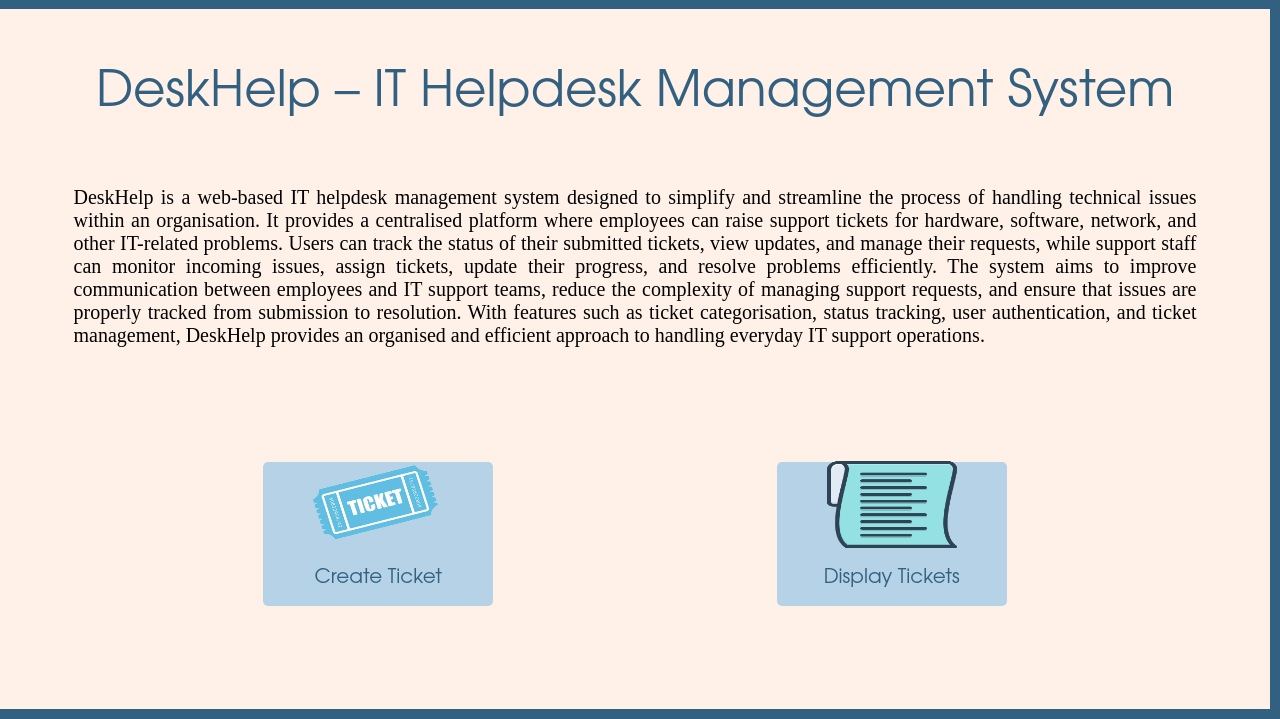
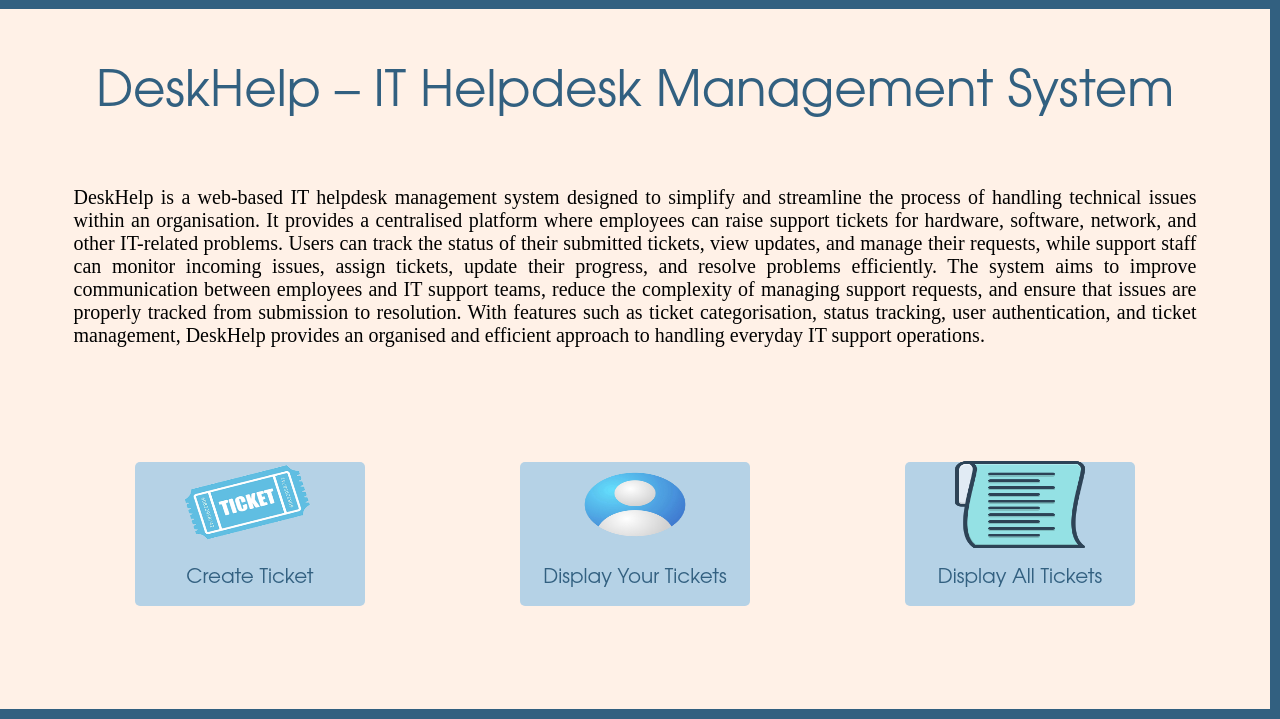
Before and after one commit to yashsuvarna797-ship-it/Desk-help, a Django app: page / in a window 1280 px wide. Shown: the part 81-800 px from the top of the page. Run offline with Django 5.2, Linux system fonts and the light colour scheme.

Commit message:
Add display all tickets to every user feature

```diff
--- a/mysite/DeskHelp/static/DeskHelp/style.css
+++ b/mysite/DeskHelp/static/DeskHelp/style.css
@@ -534,7 +534,7 @@ form{
     color:var(--blue);
     padding:3px;
     border-radius:2px;
-    margin-top:10px;
+    margin-top:0px;
     margin-left:5px;
     font-weight:bold;
     font-family:var(--logo-font);
@@ -547,7 +547,7 @@ form{
     color:var(--blue);
     padding:3px;
     border-radius:2px;
-    margin-bottom:10px;
+    margin-bottom:0px;
     margin-left:5px;
     font-weight:bold;
     font-family:var(--logo-font);
@@ -555,11 +555,11 @@ form{
 
 .template-left{
     display:flex;
-    height:100%;
+    height:12vh;
     width:50%;
     flex-direction:column;
     align-items:space-around;
-    gap:50px;
+    gap:20px;
 }
 
 .template-right{
--- a/mysite/DeskHelp/templates/DeskHelp/index.html
+++ b/mysite/DeskHelp/templates/DeskHelp/index.html
@@ -49,8 +49,14 @@ The system aims to improve communication between employees and IT support teams,
 
                 <a href="{% url 'display_tickets' %}">
                     <div class="tickets-info">
+                        <img src="{% static 'DeskHelp/assets/user.png' %}">
+                        <p>Display Your Tickets</p>
+                    </div>
+                </a>
+                <a href="{% url 'all_tickets' %}">
+                    <div class="tickets-info">
                         <img src="{% static 'DeskHelp/assets/note.png' %}">
-                        <p>Display Tickets</p>
+                        <p>Display All Tickets</p>
                     </div>
                 </a>
             </div>
--- a/mysite/DeskHelp/templates/DeskHelp/ticket/display_ticket_info.html
+++ b/mysite/DeskHelp/templates/DeskHelp/ticket/display_ticket_info.html
@@ -25,6 +25,7 @@
             <div class="sub-detail">
                 <p>category - {{ ticket.category }}</p>
             </div>
+            {% if ticket.owner == user %}
             <div class="button-div">
                 <a href="{% url 'delete_ticket' ticket.id %}">
                     <div class="use-button">
@@ -37,6 +38,7 @@
                     </div>
                 </a>
             </div>
+            {% endif %}
 
             <form method="POST" class="comment-form">
                 {% csrf_token %}
--- a/mysite/DeskHelp/urls.py
+++ b/mysite/DeskHelp/urls.py
@@ -17,6 +17,7 @@ urlpatterns=[
     path('DeleteTicket/<int:pk>/', views.delete_ticket_view, name='delete_ticket'),
     path('UpdateTicket/<int:pk>/', views.UpdateTicketView.as_view(), name='update_ticket'),
     path('Profile', views.UpdateProfileView.as_view(), name='profile'),
-    path('UserProfile/<int:pk>/', views.other_users_profile_view, name='user_profile')
+    path('UserProfile/<int:pk>/', views.other_users_profile_view, name='user_profile'),
+    path('AllTickets', views.AllTicketView.as_view(), name='all_tickets'),
 
 ]
--- a/mysite/DeskHelp/views.py
+++ b/mysite/DeskHelp/views.py
@@ -6,6 +6,7 @@ from django.urls import reverse_lazy
 from django.contrib.auth.decorators import login_required
 from django.contrib.auth import logout,login
 from django.views.generic.edit import FormView, UpdateView
+from django.views.generic.base import TemplateView
 from . import models
 from django.contrib.auth.mixins import LoginRequiredMixin
 
@@ -180,3 +181,29 @@ def other_users_profile_view(request, pk):
                 'DeskHelp/other_profile.html',
                 {'other_user':user}
                 )
+
+class AllTicketView(TemplateView):
+    template_name = "DeskHelp/ticket/display_all_ticket.html"
+
+    def get_context_data(self):
+        all_tickets = models.Ticket.objects.all()
+
+        status = self.request.GET.get('status')
+
+        if status:
+            context = {
+                'all_tickets':all_tickets.filter(status=status),
+                'ticket_count':all_tickets.count(),
+                'ticket_open':all_tickets.filter(status="OPEN").count(),
+                'ticket_resolved':all_tickets.filter(status="RESOLVED").count(),
+            }
+
+        else:
+            context = {
+                'all_tickets':all_tickets,
+                'ticket_count':all_tickets.count(),
+                'ticket_open':all_tickets.filter(status="OPEN").count(),
+                'ticket_resolved':all_tickets.filter(status="RESOLVED").count(),
+            }
+
+        return context
```
Also changed, not shown: mysite/DeskHelp/templates/DeskHelp/ticket/display_all_ticket.html (added, +69 -0 lines), mysite/DeskHelp/static/DeskHelp/assets/user.png (added).
